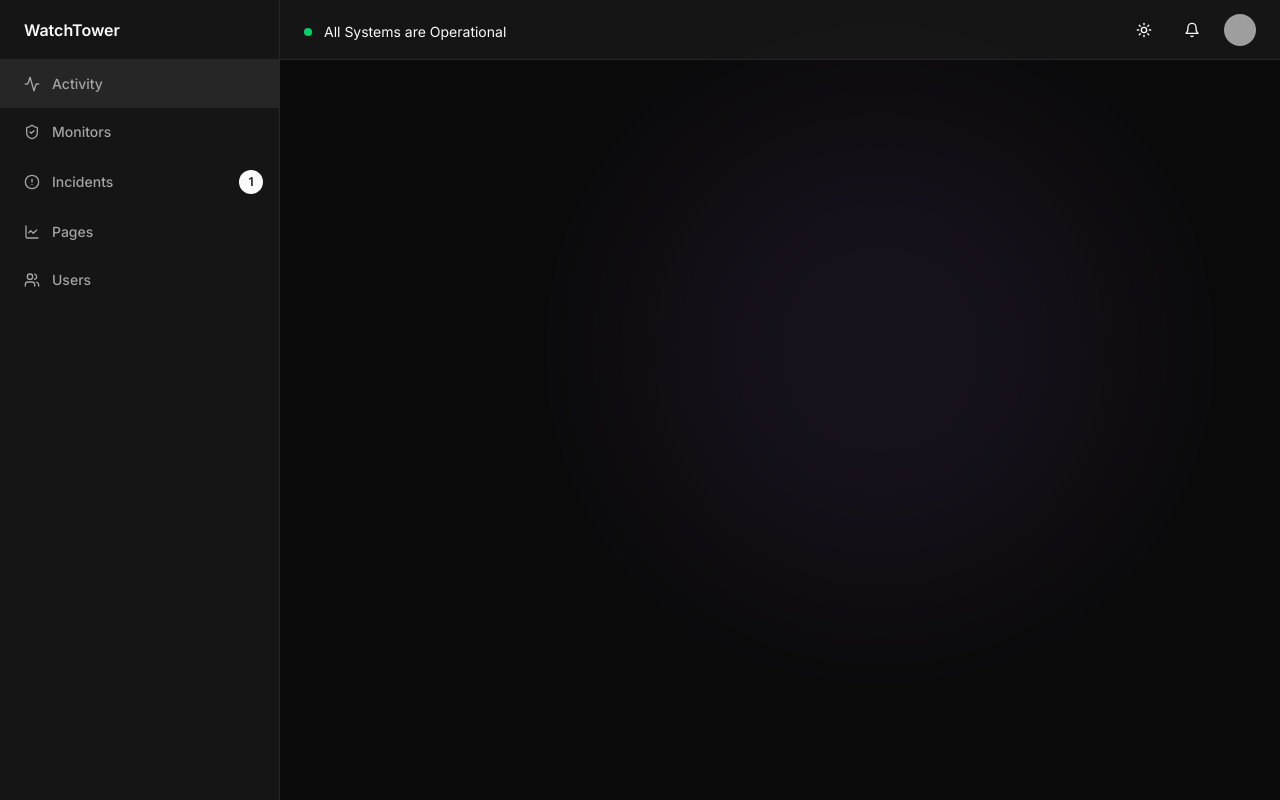
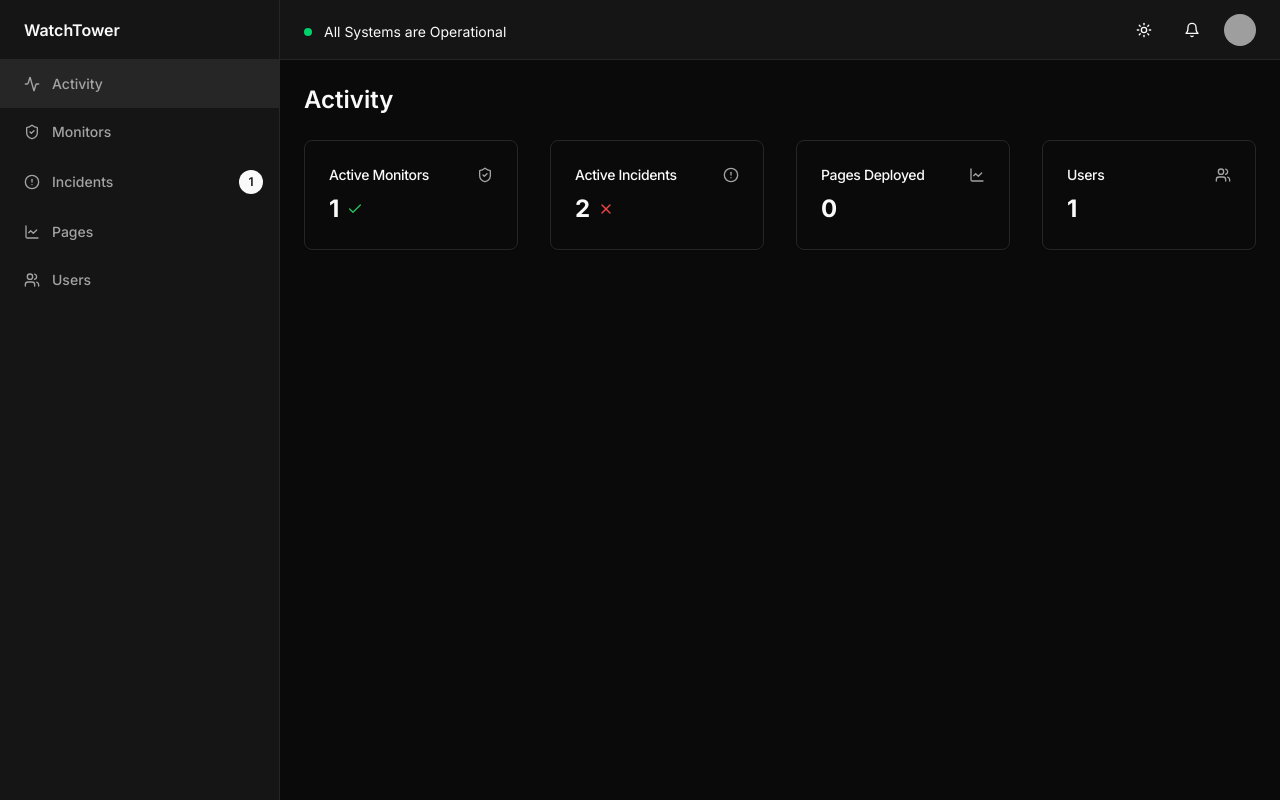
Before and after one commit to watchtower/watchtower, a Next.js app: page / in a window 1280 px wide. Built offline with nearby package versions, Linux system fonts and the light colour scheme; grey boxes are pictures that could not be loaded.

Commit message:
feat: monitor list added

```diff
--- a/app/layout.tsx
+++ b/app/layout.tsx
@@ -30,7 +30,6 @@ export default function RootLayout({
           disableTransitionOnChange
         >
           <div className="relative grid min-h-screen w-full md:grid-cols-[220px_1fr] lg:grid-cols-[280px_1fr]">
-            <div className="absolute bottom-auto left-auto right-0 top-0 h-[500px] w-[500px] -translate-x-[30%] translate-y-[20%] rounded-full bg-[rgba(173,109,244,0.5)] opacity-15 blur-[80px] z-[-2]"></div>
             <div className="dark:hidden absolute top-0 z-[-2] h-screen w-full bg-white bg-[radial-gradient(ellipse_80%_80%_at_50%_-20%,rgba(120,119,198,0.3),rgba(255,255,255,0))]"></div>
             <Sidebar />
             <div className="flex flex-col">
--- a/app/monitors/_components/add-monitor.tsx
+++ b/app/monitors/_components/add-monitor.tsx
@@ -21,21 +21,23 @@ import { toast } from "sonner";
 export default function AddMonitor() {
   const [name, setName] = useState("");
   const [url, setUrl] = useState("");
+  const [open, setOpen] = useState(false);
 
   const [isPending, startTransition] = useTransition();
   function handleAddMonitor() {
     startTransition(() => {
       onAddMonitor(name, url)
-        .then((data) =>
-          toast.success(`Monitor ${data.name} added successfully`)
-        )
+        .then((data) => {
+          setOpen(false);
+          toast.success("Monitor added successfully");
+        })
         .catch(() => toast.error("Something went wrong"));
     });
   }
   return (
-    <Dialog>
+    <Dialog open={open} onOpenChange={setOpen}>
       <DialogTrigger asChild>
-        <Button className="mt-4">Add Monitor</Button>
+        <Button>Add Monitor</Button>
       </DialogTrigger>
       <DialogContent className="sm:max-w-[425px]">
         <DialogHeader>
@@ -52,6 +54,7 @@ export default function AddMonitor() {
             <Input
               placeholder="Example"
               className="col-span-3"
+              disabled={isPending}
               onChange={(e) => setName(e.target.value)}
             />
           </div>
@@ -62,6 +65,7 @@ export default function AddMonitor() {
             <Input
               placeholder="https://example.com"
               className="col-span-3"
+              disabled={isPending}
               onChange={(e) => setUrl(e.target.value)}
             />
           </div>
--- a/app/monitors/_components/monitor.tsx
+++ b/app/monitors/_components/monitor.tsx
@@ -1,3 +1,19 @@
-export default function MonitorCard() {
-  return null;
+import { Button } from "@/components/ui/button";
+import { Card } from "@/components/ui/card";
+import Link from "next/link";
+
+import type { Monitors } from "@prisma/client";
+
+export default function MonitorCard({ monitor }: { monitor: Monitors }) {
+  return (
+    <Card className="flex flex-col space-y-3 p-6">
+      <div className="flex-1 space-y-2">
+        <p className="text-sm font-medium leading-none">{monitor.name}</p>
+        <p className="text-sm text-muted-foreground">{monitor.url}</p>
+      </div>
+      <Button variant={"outline"} className="w-fit">
+        <Link href={`/monitor/${monitor.id}`}>View Monitor</Link>
+      </Button>
+    </Card>
+  );
 }
--- a/app/monitors/page.tsx
+++ b/app/monitors/page.tsx
@@ -1,16 +1,20 @@
 import { Button } from "@/components/ui/button";
 import AddMonitor from "./_components/add-monitor";
 
-export default function Monitors() {
+import { getMonitors } from "@/services/monitor";
+
+import MonitorCard from "./_components/monitor";
+
+export default async function Monitors() {
+  const monitors = await getMonitors();
   return (
     <main className="flex flex-1 flex-col gap-4 p-4 lg:gap-6 lg:p-6">
-      <div className="flex items-center">
+      <div className="flex items-center justify-between">
         <h1 className="text-lg font-semibold md:text-2xl">Monitors</h1>
+        {monitors.length > 0 ? <AddMonitor /> : ""}
       </div>
-      <div
-        className="flex flex-1 items-center justify-center rounded-lg border border-dashed shadow-sm"
-        x-chunk="dashboard-02-chunk-1"
-      >
+      {monitors.length < 1 ? (
+        <div className="flex flex-1 items-center justify-center rounded-lg border border-dashed shadow-sm">
           <div className="flex flex-col items-center gap-1 text-center">
             <h3 className="text-2xl font-bold tracking-tight">
               You don&apos;t have any monitors
@@ -18,9 +22,18 @@ export default function Monitors() {
             <p className="text-sm text-muted-foreground">
               Start by adding a new monitor
             </p>
+            <div className="mt-4">
               <AddMonitor />
             </div>
           </div>
+        </div>
+      ) : (
+        <div className="grid grid-cols-1 gap-4 md:grid-cols-2 lg:grid-cols-3">
+          {monitors.map((monitor) => (
+            <MonitorCard key={monitor.id} monitor={monitor} />
+          ))}
+        </div>
+      )}
     </main>
   );
 }
--- a/app/page.tsx
+++ b/app/page.tsx
@@ -1,5 +1,69 @@
-export default function Dashboard() {
+import {
+  CircleAlert,
+  LineChart,
+  ShieldCheck,
+  Check,
+  X,
+  Users,
+} from "lucide-react";
+
+import { Card, CardContent, CardHeader, CardTitle } from "@/components/ui/card";
+
+export default function Activity() {
   return (
-    <main className="flex flex-1 flex-col gap-4 p-4 lg:gap-6 lg:p-6"></main>
+    <main className="flex flex-1 flex-col gap-4 p-4 lg:gap-6 lg:p-6">
+      <div className="flex items-center">
+        <h1 className="text-lg font-semibold md:text-2xl">Activity</h1>
+      </div>
+
+      <div className="flex">
+        <div className="grid w-full gap-4 md:grid-cols-2 md:gap-8 xl:grid-cols-4">
+          <Card className="bg-transparent">
+            <CardHeader className="flex flex-row items-center justify-between space-y-0 pb-2">
+              <CardTitle className="text-sm font-medium">
+                Active Monitors
+              </CardTitle>
+              <ShieldCheck className="h-4 w-4 text-muted-foreground" />
+            </CardHeader>
+            <CardContent>
+              <div className="text-2xl font-bold flex items-center">
+                1 <Check className="h-4 w-4 ml-2 text-green-500" />
+              </div>
+            </CardContent>
+          </Card>
+          <Card className="bg-transparent">
+            <CardHeader className="flex flex-row items-center justify-between space-y-0 pb-2">
+              <CardTitle className="text-sm font-medium">
+                Active Incidents
+              </CardTitle>
+              <CircleAlert className="h-4 w-4 text-muted-foreground" />
+            </CardHeader>
+            <CardContent>
+              <div className="text-2xl font-bold flex items-center">
+                2 <X className="h-4 w-4 ml-2 text-red-500" />
+              </div>
+            </CardContent>
+          </Card>
+          <Card className="bg-transparent">
+            <CardHeader className="flex flex-row items-center justify-between space-y-0 pb-2">
+              <CardTitle className="text-sm font-medium">Pages Deployed</CardTitle>
+              <LineChart className="h-4 w-4 text-muted-foreground" />
+            </CardHeader>
+            <CardContent>
+              <div className="text-2xl font-bold">0</div>
+            </CardContent>
+          </Card>
+          <Card className="bg-transparent">
+            <CardHeader className="flex flex-row items-center justify-between space-y-0 pb-2">
+              <CardTitle className="text-sm font-medium">Users</CardTitle>
+              <Users className="h-4 w-4 text-muted-foreground" />
+            </CardHeader>
+            <CardContent>
+              <div className="text-2xl font-bold">1</div>
+            </CardContent>
+          </Card>
+        </div>
+      </div>
+    </main>
   );
 }
--- a/services/monitor.ts
+++ b/services/monitor.ts
@@ -22,7 +22,11 @@ export async function deleteMonitor(id: string) {
 }
 
 export async function getMonitors() {
-  const monitors = await db.monitors.findMany();
+  const monitors = await db.monitors.findMany({
+    orderBy: {
+      updatedAt: "desc",
+    },
+  });
   return monitors;
 }
 
```
Also changed, not shown: 1 other file (tests, documents, lock files or other folders). Lines whose indentation alone changed are shown as unchanged.
